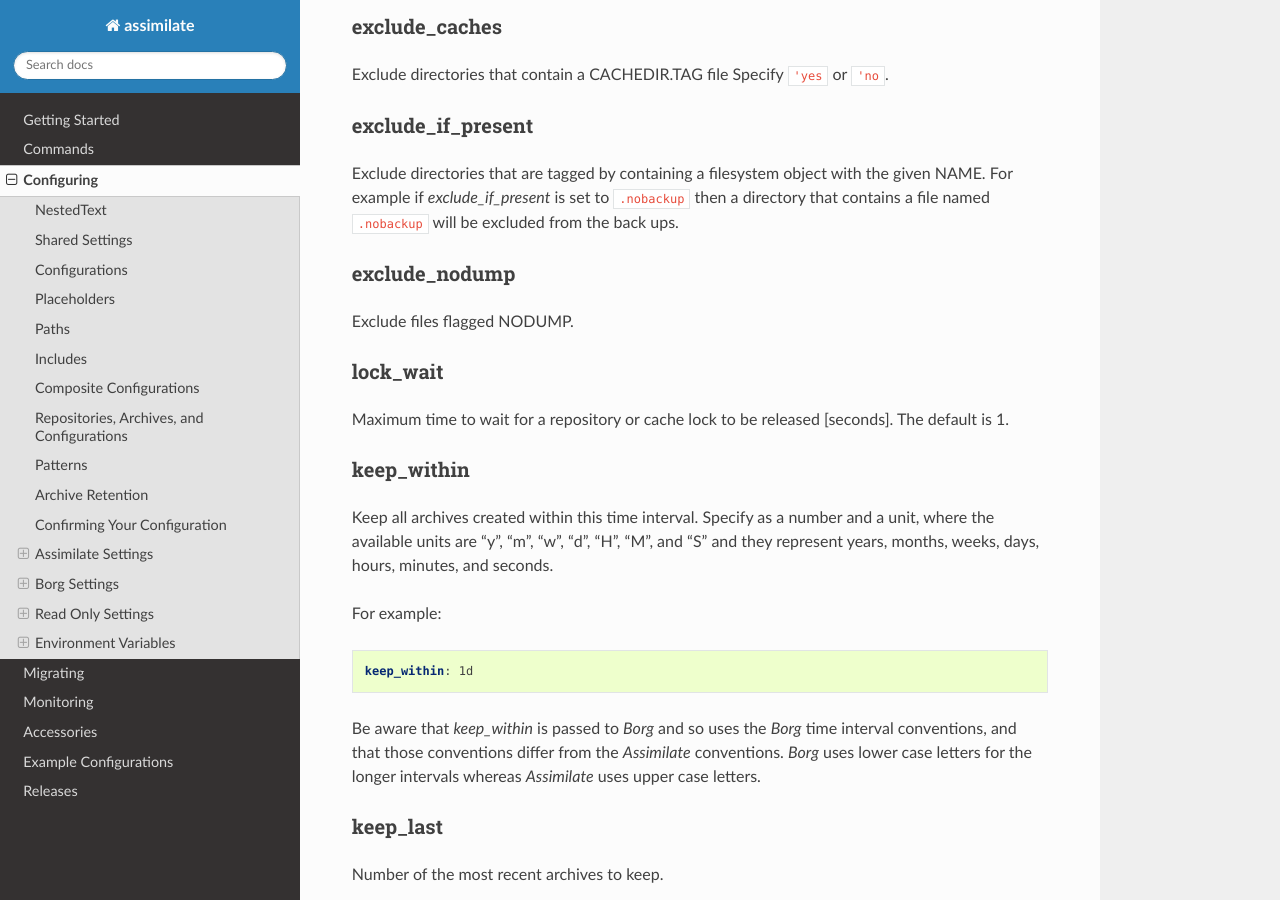
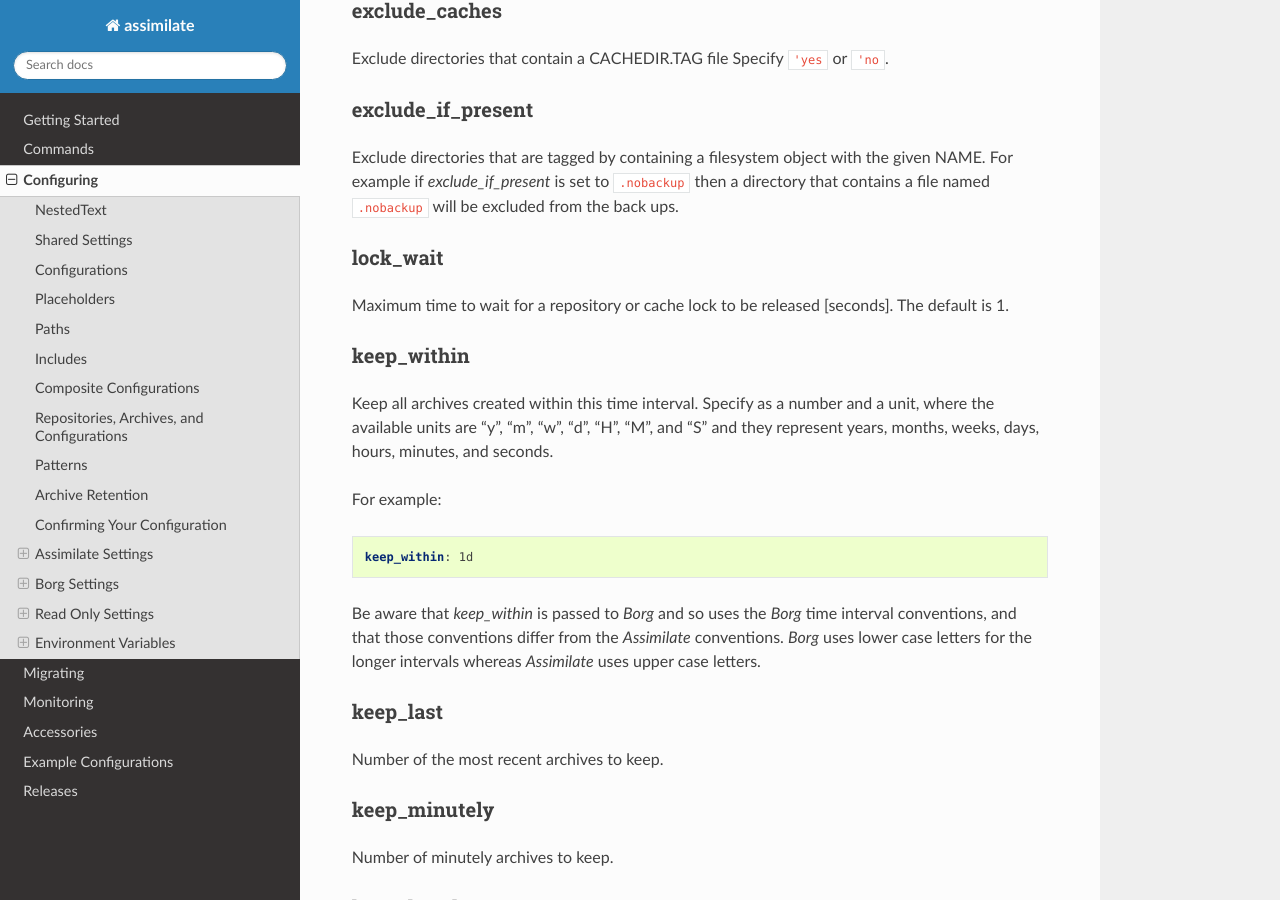
Before and after one commit to KenKundert/assimilate, a Sphinx documentation site: the page built from doc/configuring.rst, in a window 1280 px wide and 900 px high, scrolled down 25887 px. Built offline with Sphinx 7.4.7 and the Read the Docs theme 3.1.0, drawn with Linux system fonts in a browser that asks for light colours.

Commit message:
remove support for --exclude-nodump option

```diff
--- a/doc/configuring.rst
+++ b/doc/configuring.rst
@@ -104,7 +104,6 @@ It might look like the following:
     # excludes
     exclude if present: .nobackup
     exclude caches: 'yes
-    exclude nodump: 'yes
 
     # personalize assimilate
     command aliases:
@@ -1588,14 +1587,6 @@ a directory that contains a file named ``.nobackup`` will be excluded from the
 back ups.
 
 
-.. _exclude_nodump:
-
-exclude_nodump
-~~~~~~~~~~~~~~
-
-Exclude files flagged NODUMP.
-
-
 .. _lock_wait:
 
 lock_wait
--- a/doc/examples.rst
+++ b/doc/examples.rst
@@ -46,7 +46,6 @@ Here is the contents of the settings file:
     # excludes
     exclude if present: .nobackup
     exclude caches: 'yes
-    exclude nodump: 'yes
 
     # personalize assimilate
     command aliases:
@@ -187,7 +186,6 @@ Here is the contents of the shared settings file: ~/.config/assimilate/settings.
     # excludes
     exclude if present: .nobackup
     exclude caches: 'yes
-    exclude nodump: 'yes
 
     # personalize assimilate
     command aliases:
--- a/doc/index.rst
+++ b/doc/index.rst
@@ -172,7 +172,6 @@ all configurations. This is a NestedText_ file located at
     # things to exclude
     exclude if present: .nobackup
     exclude caches: 'yes
-    exclude nodump: 'yes
 
     # command aliases
     command aliases:
--- a/doc/releases.rst
+++ b/doc/releases.rst
@@ -11,7 +11,7 @@ earlier versions of *Borg* you should use Emborg_.
     *Assimilate* is designed to work with *Borg Backup v2.0*.  *Borg 2.0* is
     currently in beta release, so neither *Borg* nor *Assimilate* should be used
     in a production setting.  *Assimilate* is currently being tested against
-    *Borg v2.0.0b17*.
+    *Borg v2.0.0b18*.
 
 
 Latest development release
```
Also changed, not shown: 4 other files.
